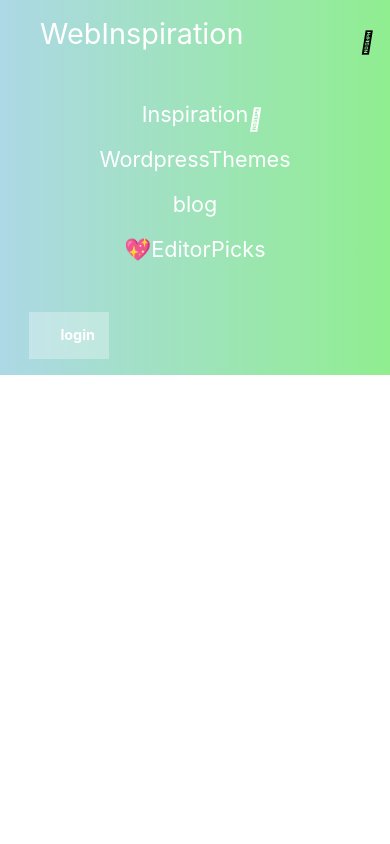
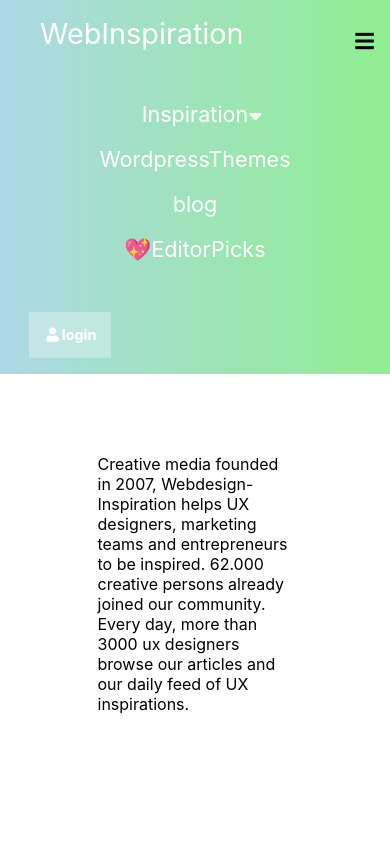
Before and after one commit to ayushnau/Web_Inspiration, a React (Create React App) app: page /Blog in a window 390 px wide. Shown: the top 844 px of the page. Built offline with nearby package versions, Linux system fonts and the light colour scheme.

Commit message:
commited

```diff
--- a/public/index.html
+++ b/public/index.html
@@ -12,8 +12,7 @@
     <link rel="apple-touch-icon" to="%PUBLIC_URL%/logo192.png" />
 
     <link rel="manifest" to="%PUBLIC_URL%/manifest.json" />
-    <link rel="stylesheet" to="https://use.fontawesome.com/releases/v5.0.7/css/all.css">
-    <link rel="stylesheet" href="https://cdnjs.cloudflare.com/ajax/libs/font-awesome/4.7.0/css/font-awesome.min.css">
+    <link rel="stylesheet" href="https://cdnjs.cloudflare.com/ajax/libs/font-awesome/5.15.3/css/all.min.css">
     <title>React App</title>
     <style>
       #root{
--- a/src/App.js
+++ b/src/App.js
@@ -26,7 +26,8 @@
     <Router>
         <Header/>
           <Switch>
-              <Route exact path={process.env.PUBLIC_URL + '/'} render={()=>{
+              {/* <Route exact path={process.env.PUBLIC_URL + '/'} render={()=>{ */}
+              <Route exact path='/' render={()=>{
                   return(
                     <>
                     <Intro/>
--- a/src/MyComponents/Blog.css
+++ b/src/MyComponents/Blog.css
@@ -1,5 +1,6 @@
 .BlogAboutus{
-    margin: 100px 500px;
-    margin-bottom: 400px;
-
+  width: 50%;
+  margin: 0 auto;
+  padding: 5em 0;
+    margin-bottom: 600px;
 }
--- a/src/MyComponents/Webdesigns.js
+++ b/src/MyComponents/Webdesigns.js
@@ -15,7 +15,6 @@
                     <div className="middlediv">
                         <Heart></Heart>
                         <Plus></Plus>
-                        <i class="far fa-heart"></i>
 
                     </div>
                     <div className="rightdiv">
--- a/src/MyComponents/header.css
+++ b/src/MyComponents/header.css
@@ -94,38 +94,6 @@
 }
 
 
-@media (max-width: 1215px)
-{
-    .listheader li a{
-        font-size: 1.8em;
-    }
-    .thelistinsecondpart li a ,.loginbutton {
-        font-size: .9em;
-    }
-}
-@media (max-width:940px)
-{
-    .header{
-        flex-direction: column;
-    }
-    .secondpart{
-        display: none;
-        flex-direction: column;
-    }
-    .thelistinsecondpart{
-        display: none;
-        flex-direction: column;
-    }
-    .thelistinsecondpart li {
-        padding: .4em 1.8em;
-    }
-    .thebuttoninsecondpart li{
-      padding-left: 1.8em;
-    }
-    .Navbar-toggle{
-        display: initial;
-    }
-}
 
 .trycss{
     display: flex;
@@ -166,3 +134,45 @@
     background: rgb(0 239 255 / 30%);
     ;
 }
+
+@media (max-width: 1215px)
+{
+    .listheader li a{
+        font-size: 1.8em;
+    }
+    .thelistinsecondpart li a ,.loginbutton {
+        font-size: .9em;
+    }
+}
+@media (max-width:940px)
+{
+    .header{
+        flex-direction: column;
+    }
+    .secondpart{
+        display: none;
+        flex-direction: column;
+    }
+    .thelistinsecondpart{
+        display: none;
+        flex-direction: column;
+    }
+    .thelistinsecondpart li {
+        padding: .4em 1.8em;
+    }
+    .thebuttoninsecondpart li{
+      padding-left: 1.8em;
+    }
+    .Navbar-toggle{
+        display: initial;
+    }
+    .inspiration:hover +.dropdownmenu{
+        position: initial !important;
+        display: initial !important;
+    }
+    .dropdownmenu:hover{
+        position: initial !important;
+        display: initial !important;
+
+    }
+}
```
